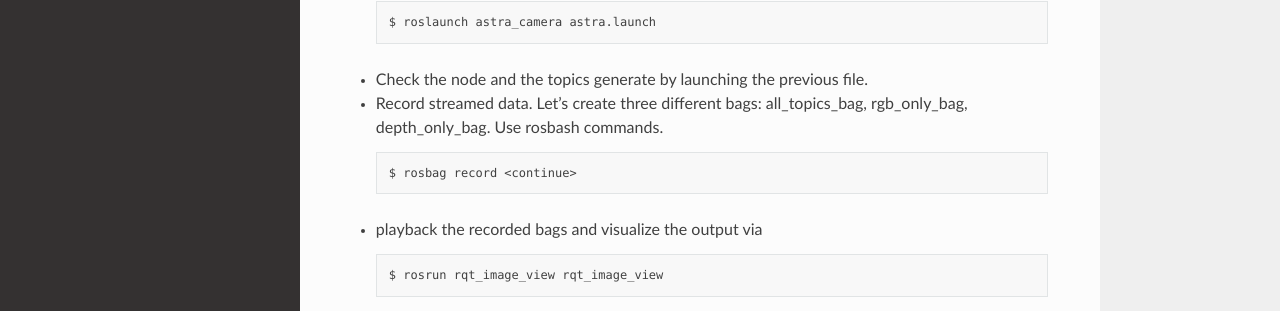
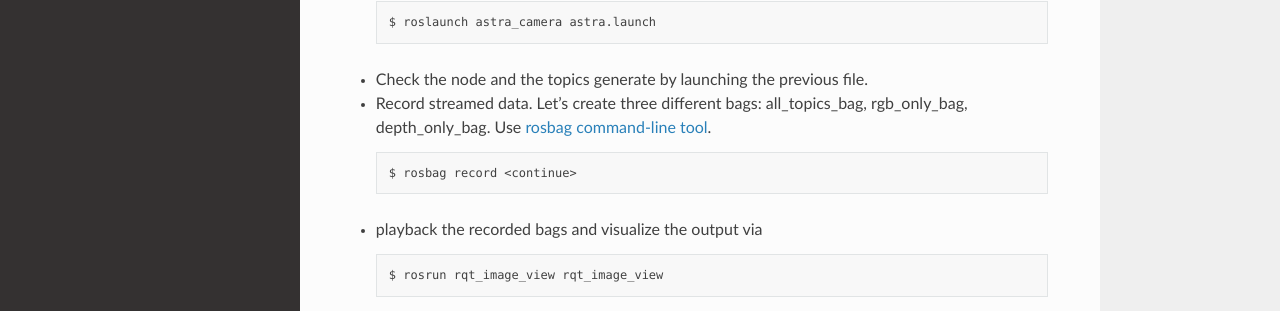
Before and after one commit to newline-lab/20810209, a Sphinx documentation site: the page built from docs/source/lab0.rst, in a window 1280 px wide and 1113 px high. Shown: the part 627-938 px from the top of the window. Built offline with Sphinx 7.4.7 and the Read the Docs theme 2.0.0, drawn with Linux system fonts in a browser that asks for light colours.

Commit message:
Update lab0.rst

```diff
--- a/docs/source/lab0.rst
+++ b/docs/source/lab0.rst
@@ -24,7 +24,7 @@ Stream and record data
   ::
     $ roslaunch astra_camera astra.launch
 * Check the node and the topics generate by launching the previous file.
-* Record streamed data. Let's create three different bags: all_topics_bag, rgb_only_bag, depth_only_bag. Use rosbash commands.
+* Record streamed data. Let's create three different bags: all_topics_bag, rgb_only_bag, depth_only_bag. Use `rosbag  command-line tool <http://wiki.ros.org/rosbag/Commandline>`_.
   ::
     $ rosbag record <continue>
 * playback the recorded bags and visualize the output via
```
